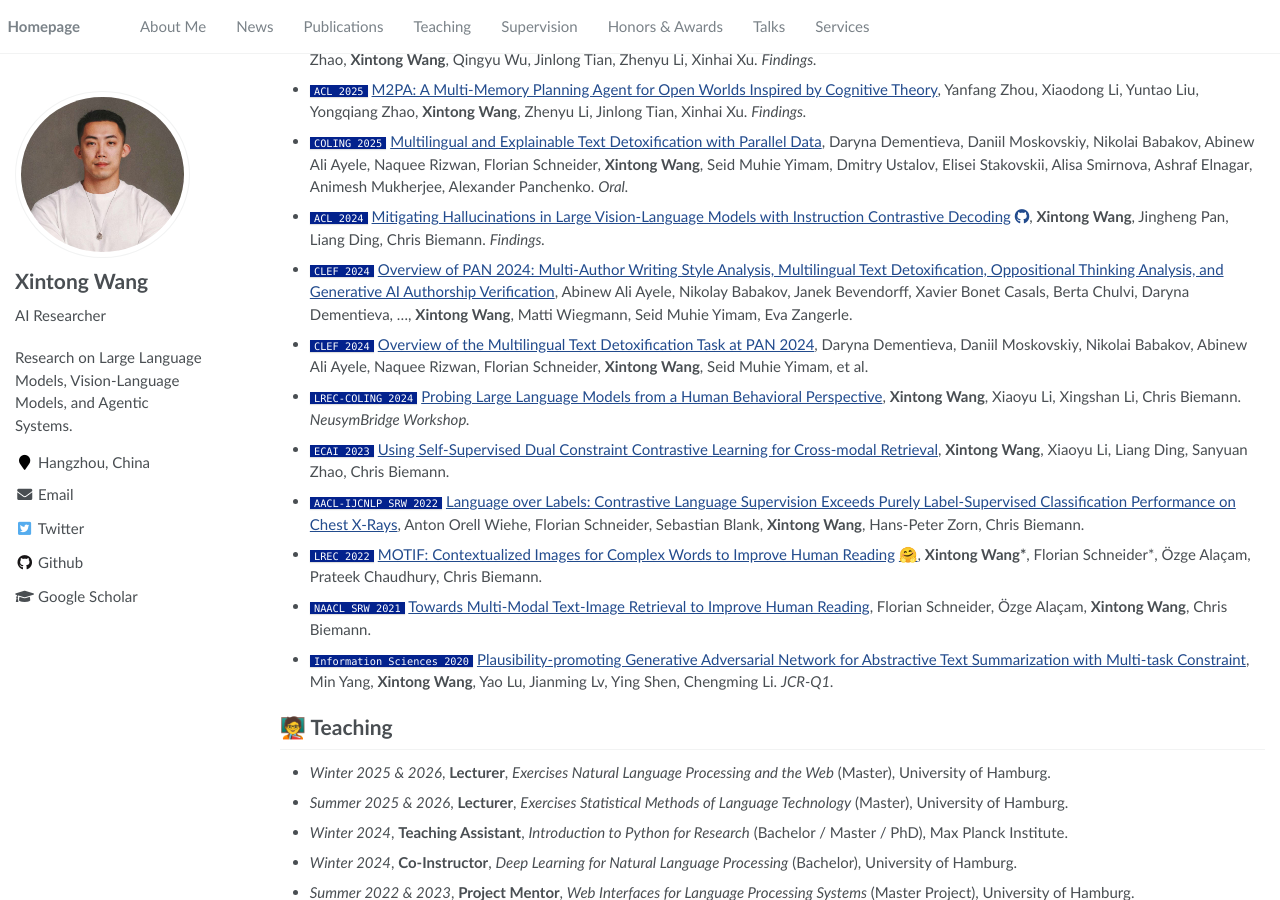
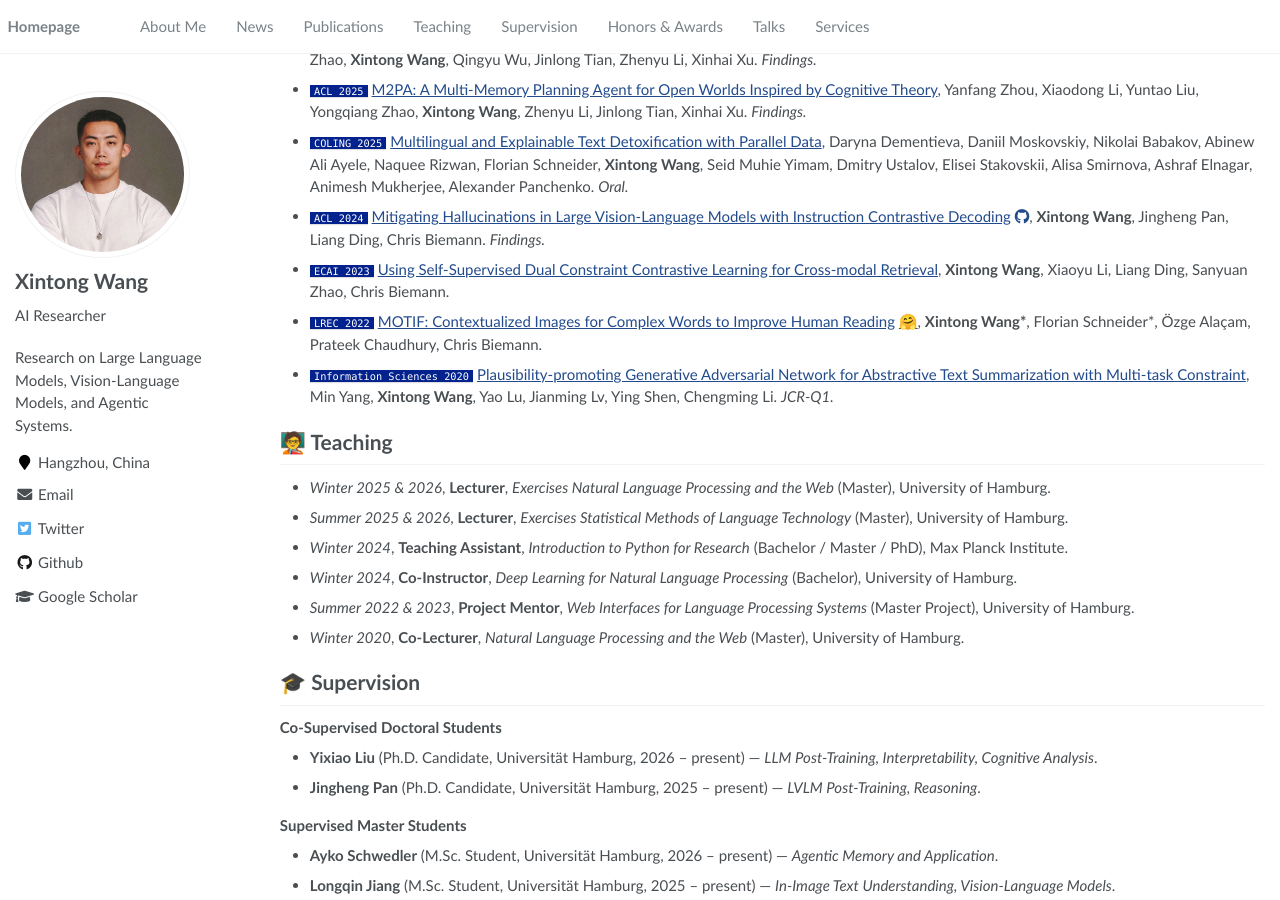
Before and after one commit to Ethanscuter/ethanscuter.github.io, a Jekyll site: the page built from _pages/about.md, in a window 1280 px wide and 900 px high, scrolled down 2564 px. Built offline with Jekyll 4.4.1, drawn with Linux system fonts in a browser that asks for light colours; some of the changed text lies outside the part shown.

Commit message:
Trim publication list to selected papers
Remove five workshop / shared-task entries (CLEF 2024 PAN & Detox
overviews, LREC-COLING 2024 NeusymBridge, AACL SRW 2022, NAACL SRW
2021) for a cleaner homepage. Rename the section to "Selected
Publications" and point to Google Scholar for the complete list.

```diff
--- a/_pages/about.md
+++ b/_pages/about.md
@@ -108,13 +108,8 @@ My research focuses on **large language models and agentic systems**, with an em
 - `ACL 2025` [M2PA: A Multi-Memory Planning Agent for Open Worlds Inspired by Cognitive Theory](https://aclanthology.org/2025.findings-acl.1235/), Yanfang Zhou, Xiaodong Li, Yuntao Liu, Yongqiang Zhao, **Xintong Wang**, Zhenyu Li, Jinlong Tian, Xinhai Xu. *Findings.*
 - `COLING 2025` [Multilingual and Explainable Text Detoxification with Parallel Data](pdf/COLING2025.pdf), Daryna Dementieva, Daniil Moskovskiy, Nikolai Babakov, Abinew Ali Ayele, Naquee Rizwan, Florian Schneider, **Xintong Wang**, Seid Muhie Yimam, Dmitry Ustalov, Elisei Stakovskii, Alisa Smirnova, Ashraf Elnagar, Animesh Mukherjee, Alexander Panchenko. *Oral.*
 - `ACL 2024` [Mitigating Hallucinations in Large Vision-Language Models with Instruction Contrastive Decoding](https://aclanthology.org/2024.findings-acl.937.pdf) <a href="https://github.com/PostMindLab/ICD" title="Code on GitHub"><i class="fab fa-github"></i></a>, **Xintong Wang**, Jingheng Pan, Liang Ding, Chris Biemann. *Findings.*
-- `CLEF 2024` [Overview of PAN 2024: Multi-Author Writing Style Analysis, Multilingual Text Detoxification, Oppositional Thinking Analysis, and Generative AI Authorship Verification](pdf/CLEF2024.pdf), Abinew Ali Ayele, Nikolay Babakov, Janek Bevendorff, Xavier Bonet Casals, Berta Chulvi, Daryna Dementieva, ..., **Xintong Wang**, Matti Wiegmann, Seid Muhie Yimam, Eva Zangerle.
-- `CLEF 2024` [Overview of the Multilingual Text Detoxification Task at PAN 2024](https://ceur-ws.org/Vol-3740/paper-223.pdf), Daryna Dementieva, Daniil Moskovskiy, Nikolai Babakov, Abinew Ali Ayele, Naquee Rizwan, Florian Schneider, **Xintong Wang**, Seid Muhie Yimam, et al.
-- `LREC-COLING 2024` [Probing Large Language Models from a Human Behavioral Perspective](pdf/NeusymBridge2024Wang.pdf), **Xintong Wang**, Xiaoyu Li, Xingshan Li, Chris Biemann. *NeusymBridge Workshop.*
 - `ECAI 2023` [Using Self-Supervised Dual Constraint Contrastive Learning for Cross-modal Retrieval](pdf/ECAI2023Wang.pdf), **Xintong Wang**, Xiaoyu Li, Liang Ding, Sanyuan Zhao, Chris Biemann.
-- `AACL-IJCNLP SRW 2022` [Language over Labels: Contrastive Language Supervision Exceeds Purely Label-Supervised Classification Performance on Chest X-Rays](https://aclanthology.org/2022.aacl-srw.11/), Anton Orell Wiehe, Florian Schneider, Sebastian Blank, **Xintong Wang**, Hans-Peter Zorn, Chris Biemann.
 - `LREC 2022` [MOTIF: Contextualized Images for Complex Words to Improve Human Reading](pdf/LREC2022.Wang.pdf) <a href="https://huggingface.co/datasets/shanewang/MOTIF" title="Dataset on Hugging Face">🤗</a>, **Xintong Wang\***, Florian Schneider\*, Özge Alaçam, Prateek Chaudhury, Chris Biemann.
-- `NAACL SRW 2021` [Towards Multi-Modal Text-Image Retrieval to Improve Human Reading](pdf/NAACL@SRW2021.Schneider.pdf), Florian Schneider, Özge Alaçam, **Xintong Wang**, Chris Biemann.
 - `Information Sciences 2020` [Plausibility-promoting Generative Adversarial Network for Abstractive Text Summarization with Multi-task Constraint](https://www.sciencedirect.com/science/article/pii/S0020025520301328), Min Yang, **Xintong Wang**, Yao Lu, Jianming Lv, Ying Shen, Chengming Li. *JCR-Q1.*
 
 
```
Also changed, not shown: other parts of _pages/about.md (+2 -2 lines).
